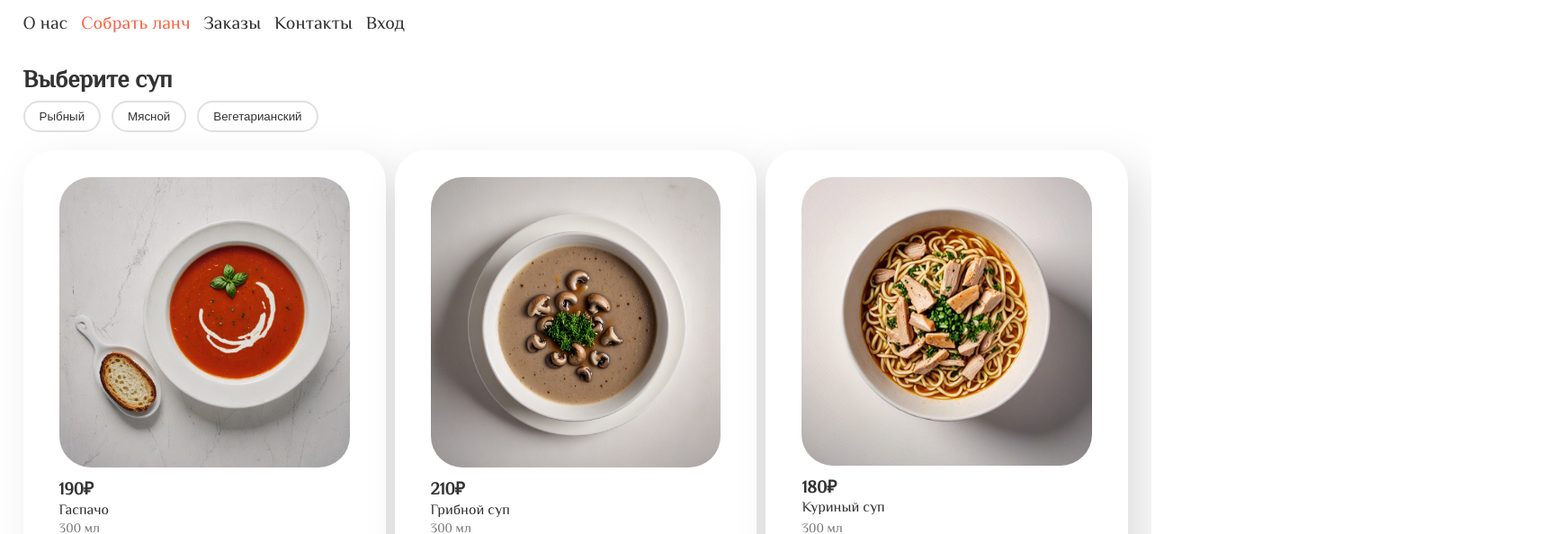
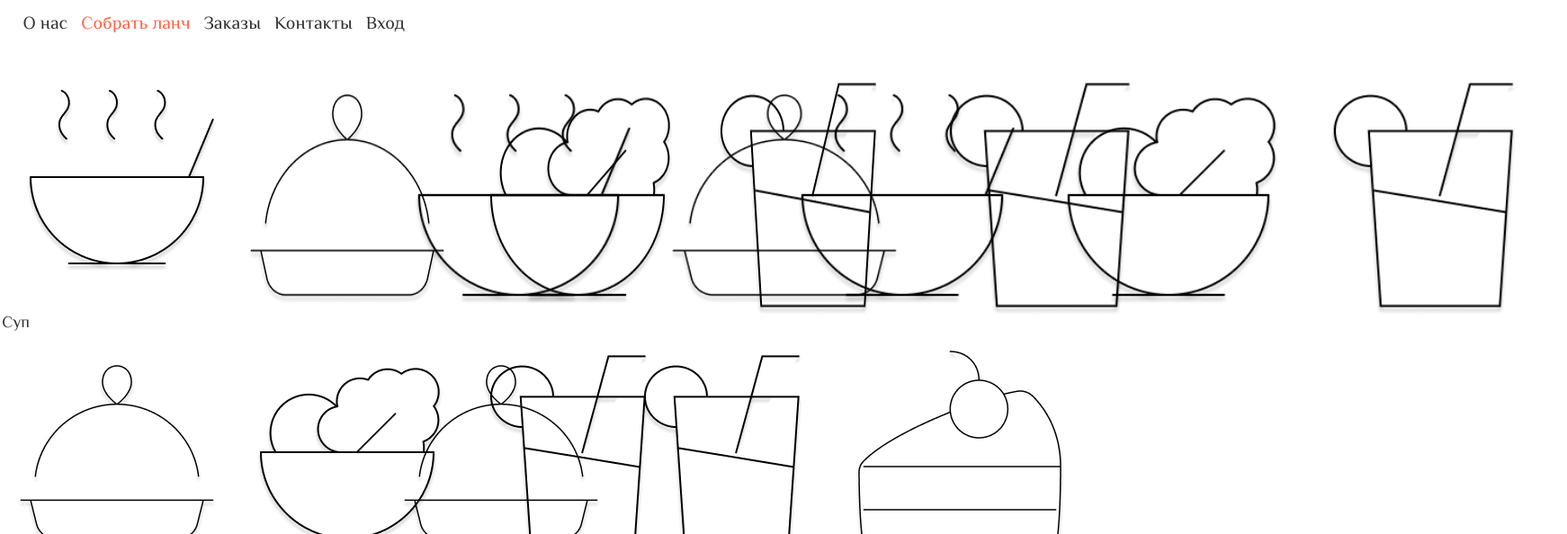
Before and after one commit to iamfukuro/SiteForWeb, a plain HTML site: page lanch.html in a window 1280 px wide. Shown: the part 78-672 px from the top of the page at 90% size, 1742 px wide, since content can reach past the window. Drawn offline with Linux system fonts and the light colour scheme.

Commit message:
Lab 6, 5%

```diff
--- a/lanch.html
+++ b/lanch.html
@@ -25,6 +25,41 @@
 </header>
 
 <main>
+
+    <section id="combos">
+        <div class="container_combos">
+            <div class="combo_icon">
+                <img src="./images/combo/soups.png" alt="soups" class="img_combo">
+                <p>Суп</p>
+            </div>
+
+            <img src="./images/combo/main_course.png" alt="main_course" class="img_combo">
+            <img src="./images/combo/salad_starters.png" alt="salad_starters" class="img_combo">
+            <img src="./images/combo/beverages.png" alt="beverages" class="img_combo">
+        </div>
+        <div class="container_combos">
+            <img src="./images/combo/soups.png" alt="soups" class="img_combo">
+            <img src="./images/combo/main_course.png" alt="main_course" class="img_combo">
+            <img src="./images/combo/beverages.png" alt="beverages" class="img_combo">
+        </div>
+        <div class="container_combos">
+            <img src="./images/combo/soups.png" alt="soups" class="img_combo">
+            <img src="./images/combo/salad_starters.png" alt="salad_starters" class="img_combo">
+            <img src="./images/combo/beverages.png" alt="beverages" class="img_combo">
+        </div>
+        <div class="container_combos">
+            <img src="./images/combo/main_course.png" alt="main_course" class="img_combo">
+            <img src="./images/combo/salad_starters.png" alt="salad_starters" class="img_combo">
+            <img src="./images/combo/beverages.png" alt="beverages" class="img_combo">
+        </div>
+        <div class="container_combos">
+            <img src="./images/combo/main_course.png" alt="main_course" class="img_combo">
+            <img src="./images/combo/beverages.png" alt="beverages" class="img_combo">
+        </div>
+        <div class="container_combos">
+            <img src="./images/combo/desserts.png" alt="beverages" class="img_combo">
+        </div>
+    </section>
 
     <section id="soups">
         <h2 class="h2_dish">Выберите суп</h2>
--- a/style.css
+++ b/style.css
@@ -114,6 +114,29 @@ th, td {
 
 td:first-child {
     font-weight: bold;
+}
+
+/* COMBOS */
+
+#combos {
+    width: 100%;
+    display: flex;
+    flex-flow: row wrap;
+    justify-content: space-around;
+}
+
+.container_combos{
+    display: flex;
+    width: 33%;
+    justify-content: space-around;
+}
+
+.img_combo{
+    border-radius: 35px;
+    margin-bottom: 10px;
+}
+.img_combo:hover{
+    transform: translateY(-1px);
 }
 
 /* FORM */
```
Also changed, not shown: images/combo/beverages.png (added), images/combo/desserts.png (added), images/combo/main_course.png (added), images/combo/salad_starters.png (added), images/combo/soups.png (added).
